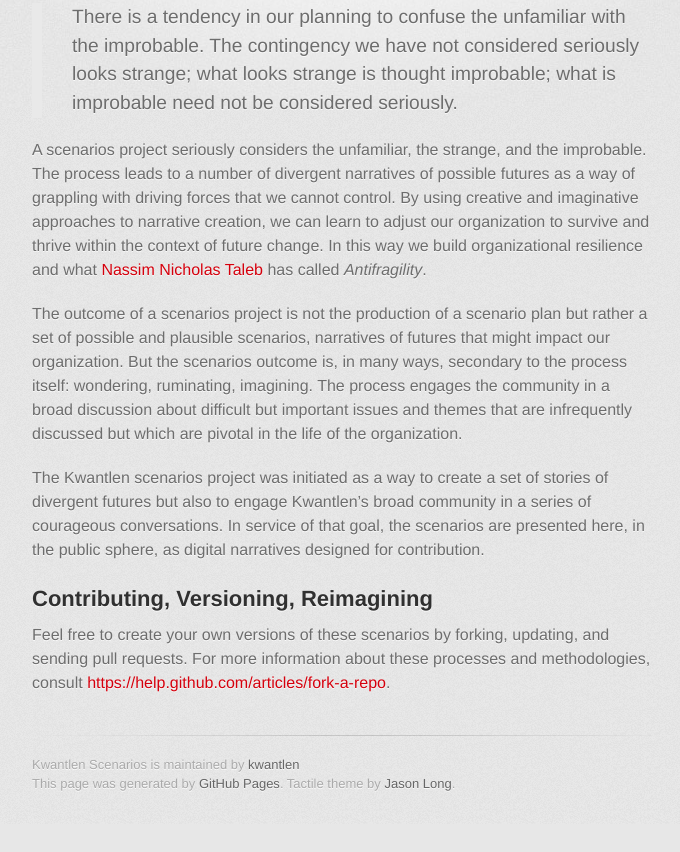
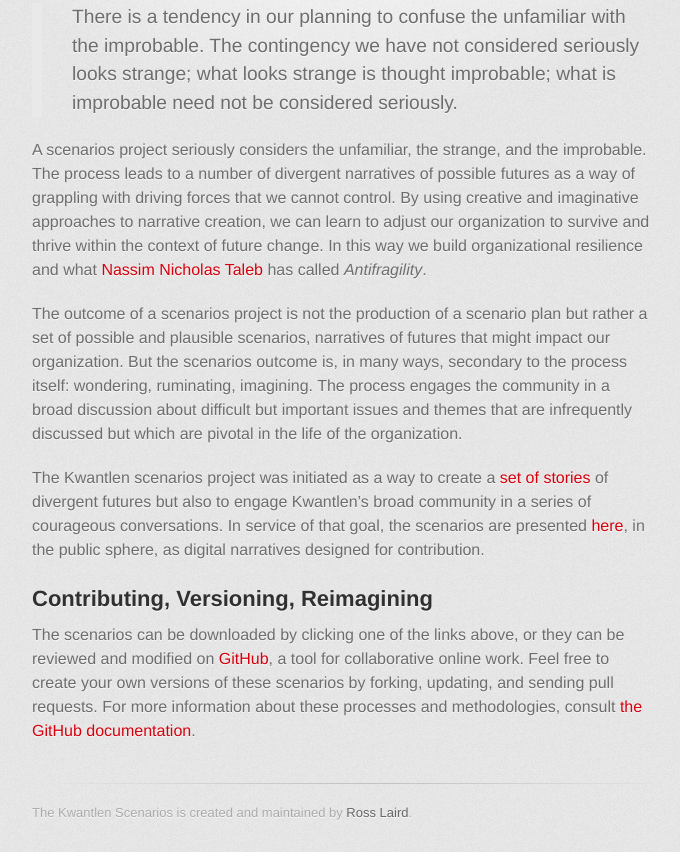
Before and after one commit to kwantlen/scenarios, a plain HTML site: page index.html in a window 1280 px wide. Shown: the part 467-1319 px from the top of the page, without its empty margins (298-978 px from the left). Before the commit the page ends 1291 px from the top, so only its background shows below. Drawn offline with Linux system fonts and the light colour scheme; a web font is replaced by a local one.

Commit message:
Adjusted intro text.

```diff
--- a/index.html
+++ b/index.html
@@ -46,16 +46,15 @@ what is improbable need not be considered seriously.</p>
 
 <p>The outcome of a scenarios project is not the production of a scenario plan but rather a set of possible and plausible scenarios, narratives of futures that might impact our organization. But the scenarios outcome is, in many ways, secondary to the process itself: wondering, ruminating, imagining. The process engages the community in a broad discussion about difficult but important issues and themes that are infrequently discussed but which are pivotal in the life of the organization.</p>
 
-<p>The Kwantlen scenarios project was initiated as a way to create a set of stories of divergent futures but also to engage Kwantlen’s broad community in a series of courageous conversations. In service of that goal, the scenarios are presented here, in the public sphere, as digital narratives designed for contribution.</p>
+<p>The Kwantlen scenarios project was initiated as a way to create a <a href="https://github.com/kwantlen/scenarios">set of stories</a> of divergent futures but also to engage Kwantlen’s broad community in a series of courageous conversations. In service of that goal, the scenarios are presented <a href="https://github.com/kwantlen/scenarios">here</a>, in the public sphere, as digital narratives designed for contribution.</p>
 
 <h2>Contributing, Versioning, Reimagining</h2>
 
-<p>Feel free to create your own versions of these scenarios by forking, updating, and sending pull requests. For more information about these processes and methodologies, consult <a href="https://help.github.com/articles/fork-a-repo">https://help.github.com/articles/fork-a-repo</a>.</p>
+<p>The scenarios can be downloaded by clicking one of the links above, or they can be reviewed and modified on <a href="http://github.com/kwantlen">GitHub</a>, a tool for collaborative online work. Feel free to create your own versions of these scenarios by forking, updating, and sending pull requests. For more information about these processes and methodologies, consult <a href="https://help.github.com/articles/fork-a-repo">the GitHub documentation</a>.</p>
         </section>
 
         <footer>
-          Kwantlen Scenarios is maintained by <a href="https://github.com/kwantlen">kwantlen</a><br>
-          This page was generated by <a href="http://pages.github.com">GitHub Pages</a>. Tactile theme by <a href="http://twitter.com/jasonlong">Jason Long</a>.
+          The Kwantlen Scenarios is created and maintained by <a href="https://github.com/rosslaird">Ross Laird</a>.
         </footer>
 
 
```
